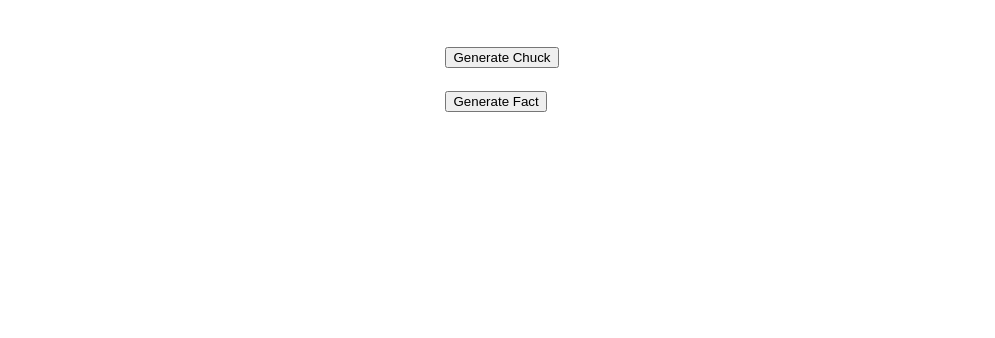
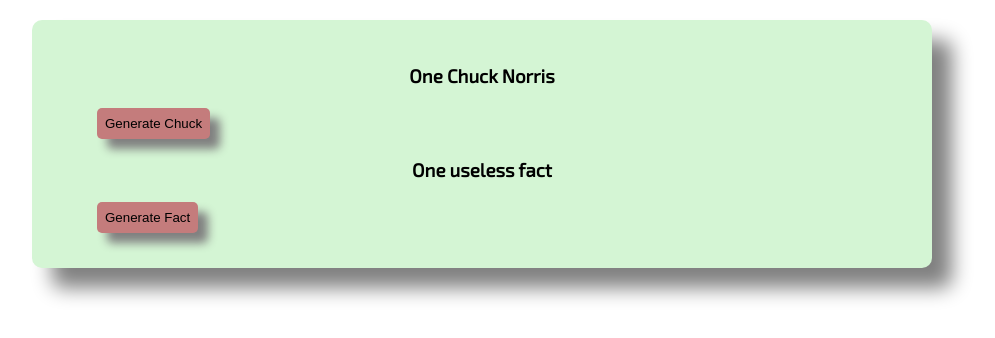
Before and after one commit to norbert-lukaszuk/reactapp, a React (Create React App) app: page / in a window 1280 px wide. Shown: the top 338 px of the page, without its empty margins (158-1153 px from the left). Built offline with nearby package versions, Linux system fonts and the light colour scheme; no server answers.

Commit message:
style mainComponent & buttons

```diff
--- a/src/App.js
+++ b/src/App.js
@@ -1,6 +1,6 @@
 import React from "react";
 import Joke from "./components/Joke";
-import Trump from "./components/Trump";
+import Fact from "./components/Fact";
 
 class App extends React.Component {
   constructor() {
@@ -51,9 +51,11 @@ class App extends React.Component {
   render() {
     return (
       <div className="mainComponent">
+        <h3 style={{ textAlign: "center" }}>One Chuck Norris </h3>
         <Joke joke={this.state.jokes.joke} />
         <button onClick={() => this.handleClickJoke()}>Generate Chuck</button>
-        <Trump fact={this.state.facts} />
+        <h3 style={{ textAlign: "center" }}>One useless fact</h3>
+        <Fact fact={this.state.facts} />
         <button onClick={() => this.handleClickFact()}>Generate Fact</button>
       </div>
     );
--- a/src/components/Trump.js
+++ b/src/components/Fact.js
@@ -1,6 +1,6 @@
 import React from "react";
 
-const Trump = (props) => {
+const Fact = (props) => {
   console.log(props.fact);
   return (
     <div>
@@ -8,4 +8,4 @@ const Trump = (props) => {
     </div>
   );
 };
-export default Trump;
+export default Fact;
--- a/src/index.css
+++ b/src/index.css
@@ -2,6 +2,8 @@
 body {
   margin: 0;
   width: 100vw;
+  background: none;
+  border: none;
   font-family: "Exo 2", sans-serif;
   -webkit-font-smoothing: antialiased;
   -moz-osx-font-smoothing: grayscale;
@@ -16,8 +18,25 @@ code {
     monospace;
 }
 .mainComponent {
-  padding: 25px;
+  margin-top: 20px;
+  padding: 25px 25px 35px 25px;
+  width: 850px;
+  /* border: 1px solid gray; */
+  border-radius: 10px;
+  background-color: rgb(212, 245, 212);
+  box-shadow: 20px 20px 20px gray;
 }
 .mainComponent > button {
+  padding: 8px;
   margin-left: 3em;
+  background: none;
+  border: none;
+  border-radius: 5px;
+  background-color: rgb(196, 124, 124);
+  box-shadow: 10px 10px 10px gray;
+  transition: all ease-in 0.2s;
+  /* outline: none; */
 }
+.mainComponent > button:hover {
+  transform: scale(0.97);
+}
```
